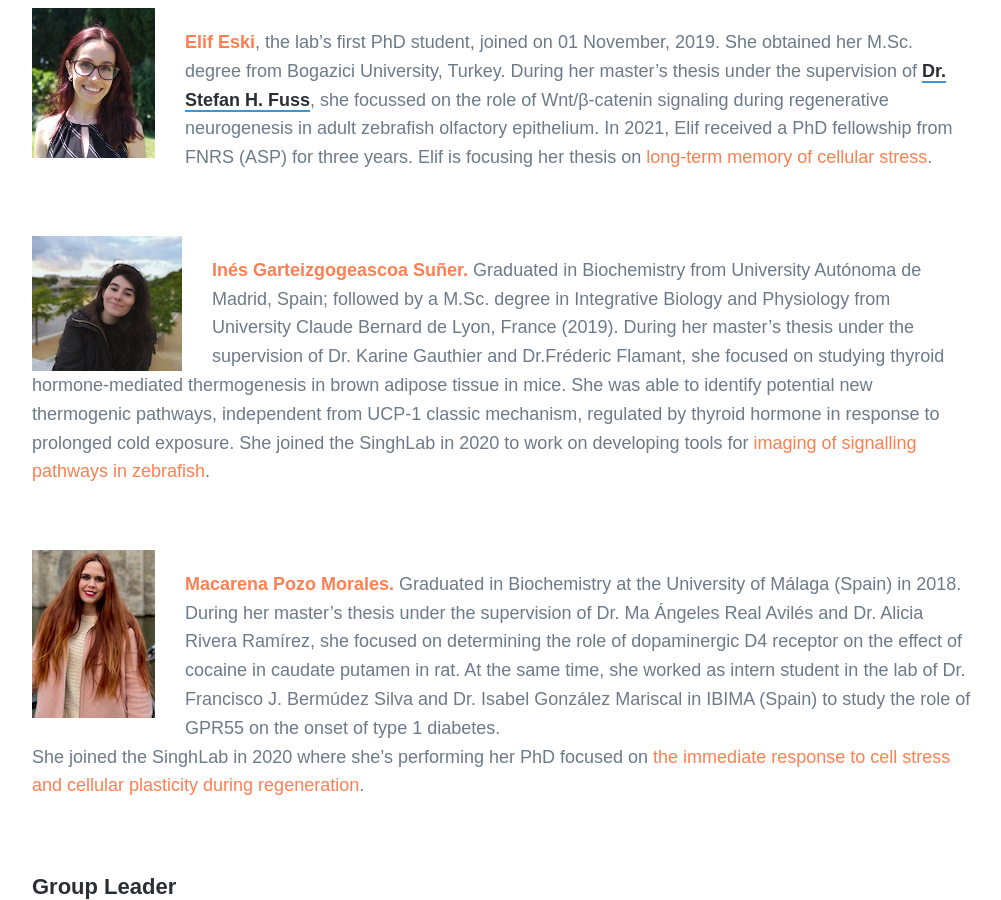
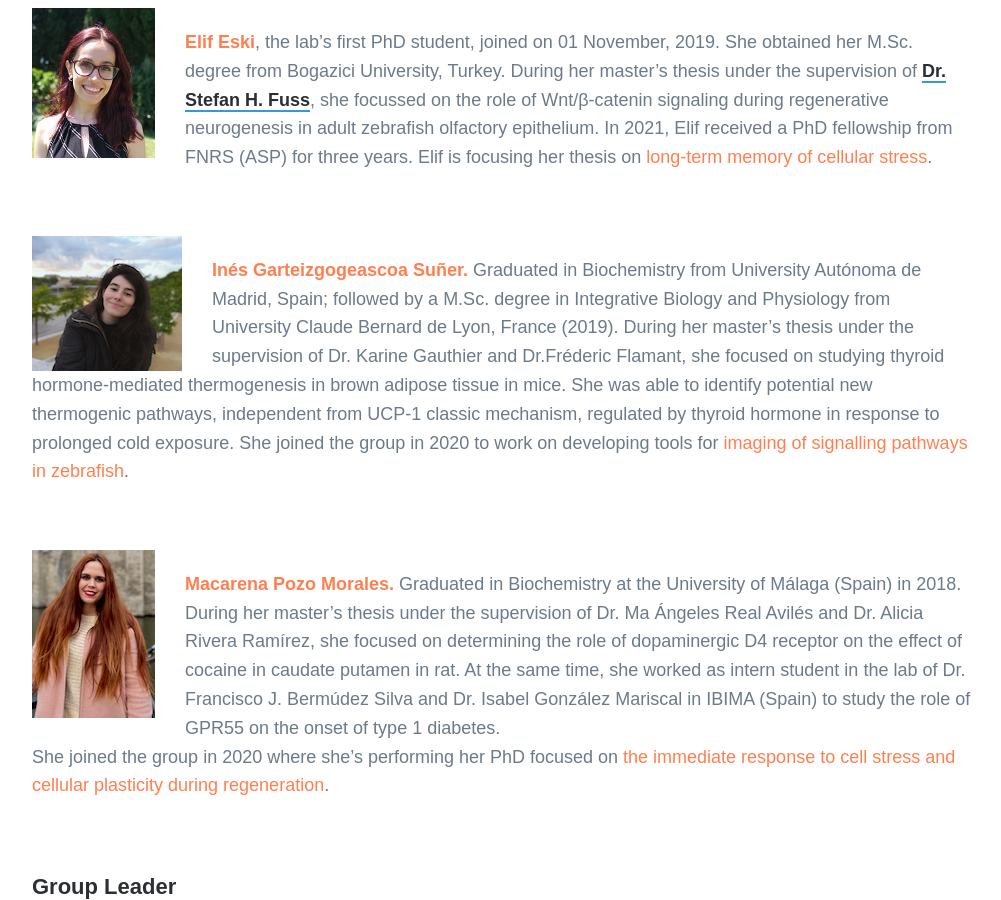
Before and after one commit to sumeetpalsingh/sumeetpalsingh.github.io, a Jekyll site: the page built from _pages/members.md, in a window 1280 px wide and 900 px high, scrolled down 1618 px. Shown: the whole window, without its empty margins (138-1139 px from the left). Built offline with Jekyll 4.4.1, drawn with Linux system fonts in a browser that asks for light colours; nearby versions of some CDN libraries; some web fonts are replaced.

Commit message:
Update members.md

```diff
--- a/_pages/members.md
+++ b/_pages/members.md
@@ -25,14 +25,14 @@ featured_image: /images/demo/members.jpg
 
 <img src="/images/members/Ines.jpg" alt="Ines" style="float:left;width:150px;height:135px;margin:-20px 30px 0px 0px">
 
-<span style="color:coral">**Inés Garteizgogeascoa Suñer.**</span> Graduated in Biochemistry from University Autónoma de Madrid, Spain; followed by a M.Sc. degree in Integrative Biology and Physiology from University Claude Bernard de Lyon, France (2019). During her master’s thesis under the supervision of Dr. Karine Gauthier and Dr.Fréderic Flamant, she focused on studying thyroid hormone-mediated thermogenesis in brown adipose tissue in mice. She was able to identify potential new thermogenic pathways, independent from UCP-1 classic mechanism, regulated by thyroid hormone in response to prolonged cold exposure. She joined the SinghLab in 2020 to work on developing tools for <span style="color:coral">imaging of signalling pathways in zebrafish</span>.
+<span style="color:coral">**Inés Garteizgogeascoa Suñer.**</span> Graduated in Biochemistry from University Autónoma de Madrid, Spain; followed by a M.Sc. degree in Integrative Biology and Physiology from University Claude Bernard de Lyon, France (2019). During her master’s thesis under the supervision of Dr. Karine Gauthier and Dr.Fréderic Flamant, she focused on studying thyroid hormone-mediated thermogenesis in brown adipose tissue in mice. She was able to identify potential new thermogenic pathways, independent from UCP-1 classic mechanism, regulated by thyroid hormone in response to prolonged cold exposure. She joined the group in 2020 to work on developing tools for <span style="color:coral">imaging of signalling pathways in zebrafish</span>.
 
 <br/>
 
 <img src="/images/members/Macarena.jpeg" alt="Macarena" style="float:left;width:123px;height:168px;margin:-20px 30px 0px 0px">
 
 <span style="color:coral">**Macarena Pozo Morales.**</span> Graduated in Biochemistry at the University of Málaga (Spain) in 2018. During her master’s thesis under the supervision of Dr. Ma Ángeles Real Avilés and Dr. Alicia Rivera Ramírez, she focused on determining the role of dopaminergic D4 receptor on the effect of cocaine in caudate putamen in rat. At the same time, she worked as intern student in the lab of Dr. Francisco J. Bermúdez Silva and Dr. Isabel González Mariscal in IBIMA (Spain) to study the role of GPR55 on the onset of type 1 diabetes. <br/>
-She joined the SinghLab in 2020 where she’s performing her PhD focused on <span style="color:coral">the immediate response to cell stress and cellular plasticity during regeneration</span>.
+She joined the group in 2020 where she’s performing her PhD focused on <span style="color:coral">the immediate response to cell stress and cellular plasticity during regeneration</span>.
 <!--, where she focused on studying pharmacogenetic response to Tacrolimus in kidney transplantation, under the supervision of Dr. Ma José Bravo Romero. Also, she joined two Internships Erasmus scholarships during her bachelor’s degree: 1. At Warsaw University of Life Sciences (Poland) in 2017 in the lab of Dr. Hanna Bolibok-Bragoszewska, where she worked on identifying and characterizing sequences targeted by domestication and breeding in rye (Secale Cereale L); 2. At University of Oxford (United Kingdom) in 2018, under the supervision of Dr. David A. Priestman. She focused on studying the supplementation with ursodeoxycholic acid (UDCA) as a new therapy of Niemann-Pick type C (NPC) disease. After her bachelor’s degree, she obtained her M.Sc. degree in Molecular and Cellular Biology at University of Málaga in 2019. <br/>-->
 
 
```
